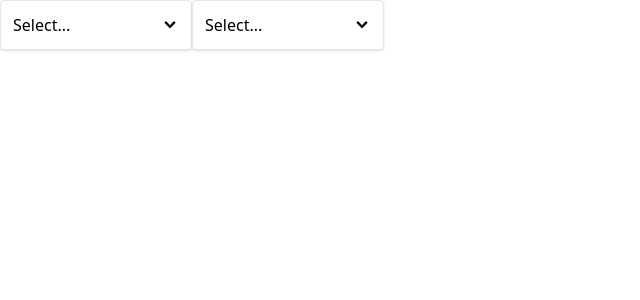
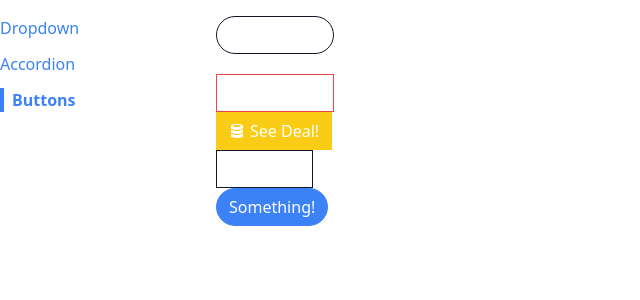
Before and after one commit to mamunreza/react101, a React (Create React App) app: page /buttons in a window 1280 px wide. Shown: the top 300 px of the page, without its empty margins (0-640 px from the left). Built offline with nearby package versions, Linux system fonts and the light colour scheme.

Commit message:
Navigation added (#16)

```diff
--- a/src/App.js
+++ b/src/App.js
@@ -1,23 +1,24 @@
-import { useState } from 'react';
-import Dropdown from './components/Dropdown';
+import Sidebar from './components/Sidebar';
+import Route from './components/Route';
+import AccordionPage from './pages/AccordionPage';
+import DropdownPage from './pages/DropdownPage';
+import ButtonPage from './pages/ButtonPage';
 
 function App() {
-  const [selection, setSelection] = useState(null);
-
-  const handleSelect = (option) => {
-    setSelection(option);
-  };
-
-  const options = [
-    { label: 'Red', value: 'red' },
-    { label: 'Green', value: 'green' },
-    { label: 'Blue', value: 'blue' },
-  ];
-
   return (
-    <div className="flex">
-      <Dropdown options={options} value={selection} onChange={handleSelect} />
-      <Dropdown options={options} value={selection} onChange={handleSelect} />
+    <div className="container mx-auto grid grid-cols-6 gap-4 mt-4">
+      <Sidebar />
+      <div className="col-span-5">
+        <Route path="/accordion">
+          <AccordionPage />
+        </Route>
+        <Route path="/">
+          <DropdownPage />
+        </Route>
+        <Route path="/buttons">
+          <ButtonPage />
+        </Route>
+      </div>
     </div>
   );
 }
--- a/src/components/Dropdown.js
+++ b/src/components/Dropdown.js
@@ -8,6 +8,10 @@
 
   useEffect(() => {
     const handler = (event) => {
+      if (!divEl.current) {
+        return;
+      }
+
       if (!divEl.current.contains(event.target)) {
         setIsOpen(false);
       }
--- /dev/null
+++ b/src/components/Link.js
@@ -0,0 +1,29 @@
+import classNames from 'classnames';
+import useNavigation from '../hooks/use-navigation';
+
+function Link({ to, children, className, activeClassName }) {
+  const { navigate, currentPath } = useNavigation();
+
+  const classes = classNames(
+    'text-blue-500',
+    className,
+    currentPath === to && activeClassName
+  );
+
+  const handleClick = (event) => {
+    if (event.metaKey || event.ctrlKey) {
+      return;
+    }
+    event.preventDefault();
+
+    navigate(to);
+  };
+
+  return (
+    <a className={classes} href={to} onClick={handleClick}>
+      {children}
+    </a>
+  );
+}
+
+export default Link;
--- /dev/null
+++ b/src/components/Route.js
@@ -0,0 +1,13 @@
+import useNavigation from '../hooks/use-navigation';
+
+function Route({ path, children }) {
+  const { currentPath } = useNavigation();
+
+  if (path === currentPath) {
+    return children;
+  }
+
+  return null;
+}
+
+export default Route;
--- /dev/null
+++ b/src/components/Sidebar.js
@@ -0,0 +1,30 @@
+import Link from './Link';
+
+function Sidebar() {
+  const links = [
+    { label: 'Dropdown', path: '/' },
+    { label: 'Accordion', path: '/accordion' },
+    { label: 'Buttons', path: '/buttons' },
+  ];
+
+  const renderedLinks = links.map((link) => {
+    return (
+      <Link
+        key={link.label}
+        to={link.path}
+        className="mb-3"
+        activeClassName="font-bold border-l-4 border-blue-500 pl-2"
+      >
+        {link.label}
+      </Link>
+    );
+  });
+
+  return (
+    <div className="sticky top-0 overflow-y-scroll flex flex-col items-start">
+      {renderedLinks}
+    </div>
+  );
+}
+
+export default Sidebar;
--- /dev/null
+++ b/src/context/navigation.js
@@ -0,0 +1,32 @@
+import { createContext, useState, useEffect } from 'react';
+
+const NavigationContext = createContext();
+
+function NavigationProvider({ children }) {
+  const [currentPath, setCurrentPath] = useState(window.location.pathname);
+
+  useEffect(() => {
+    const handler = () => {
+      setCurrentPath(window.location.pathname);
+    };
+    window.addEventListener('popstate', handler);
+
+    return () => {
+      window.removeEventListener('popstate', handler);
+    };
+  }, []);
+
+  const navigate = (to) => {
+    window.history.pushState({}, '', to);
+    setCurrentPath(to);
+  };
+
+  return (
+    <NavigationContext.Provider value={{ currentPath, navigate }}>
+      {children}
+    </NavigationContext.Provider>
+  );
+}
+
+export { NavigationProvider };
+export default NavigationContext;
--- /dev/null
+++ b/src/hooks/use-navigation.js
@@ -0,0 +1,8 @@
+import { useContext } from 'react';
+import NavigationContext from '../context/navigation';
+
+function useNavigation() {
+  return useContext(NavigationContext);
+}
+
+export default useNavigation;
--- a/src/index.js
+++ b/src/index.js
@@ -2,8 +2,13 @@
 import React from 'react';
 import ReactDOM from 'react-dom/client';
 import App from './App';
+import { NavigationProvider } from './context/navigation';
 
 const el = document.getElementById('root');
 const root = ReactDOM.createRoot(el);
 
-root.render(<App />);
+root.render(
+  <NavigationProvider>
+    <App />
+  </NavigationProvider>
+);
--- a/src/pages/ButtonPage.js
+++ b/src/pages/ButtonPage.js
@@ -2,9 +2,7 @@
 import Button from '../components/Button';
 
 function ButtonPage() {
-  const handleClick = () => {
-    console.log('Clicked!');
-  };
+  const handleClick = () => {};
 
   return (
     <div>
--- /dev/null
+++ b/src/pages/DropdownPage.js
@@ -0,0 +1,24 @@
+import { useState } from 'react';
+import Dropdown from '../components/Dropdown';
+
+function DropdownPage() {
+  const [selection, setSelection] = useState(null);
+
+  const handleSelect = (option) => {
+    setSelection(option);
+  };
+
+  const options = [
+    { label: 'Red', value: 'red' },
+    { label: 'Green', value: 'green' },
+    { label: 'Blue', value: 'blue' },
+  ];
+
+  return (
+    <div className="flex">
+      <Dropdown options={options} value={selection} onChange={handleSelect} />
+    </div>
+  );
+}
+
+export default DropdownPage;
```
